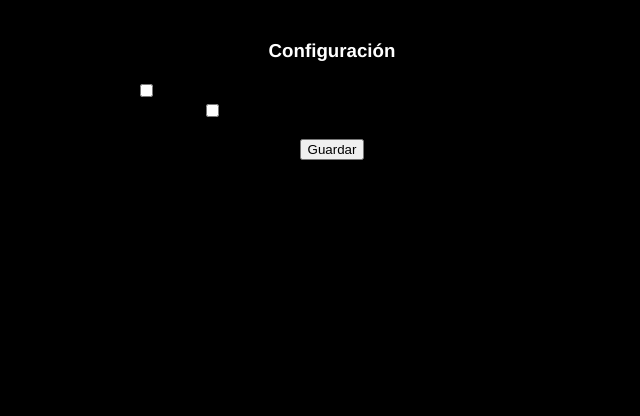
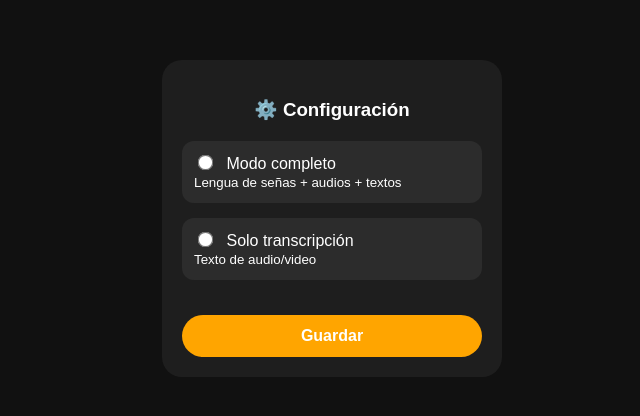
Before and after one commit to santiagobustoscoca-stack/Software.github.io, a browser extension: page templates/config.html in a window 1280 px wide. Shown: the whole page, without its empty margins (308-948 px from the left). Drawn offline with Linux system fonts and the light colour scheme; files that its build step writes are made by us from their sources.

Commit message:
Cambios Santiago: ajustar configuración del usuario

```diff
--- a/style.css
+++ b/style.css
@@ -8,3 +8,66 @@ body {
 p,h1,h2,h3 {
     color:white
 }
+
+body {
+    background: #111;
+     color: white;
+    font-family: Arial, sans-serif;
+    text-align: center;
+    padding: 20px;
+}
+
+.config-container {
+    max-width: 300px;
+    margin: 0 auto;
+    background: #1e1e1e;
+    border-radius: 20px;
+    padding: 20px;
+}
+
+.option {
+    background: #2c2c2c;
+    margin: 15px 0;
+    padding: 12px;
+    border-radius: 12px;
+    text-align: left;
+    cursor: pointer;
+    transition: background 0.2s;
+}
+
+.option.selected {
+    background: orange;
+    color: #111;
+}
+
+input[type="radio"] {
+    margin-right: 10px;
+    transform: scale(1.2);
+    accent-color: orange;
+}
+
+label {
+    font-size: 16px;
+    cursor: pointer;
+}
+
+button {
+    background: orange;
+    border: none;
+    padding: 12px 24px;
+    border-radius: 40px;
+    color: white;
+    font-size: 16px;
+    font-weight: bold;
+    cursor: pointer;
+    margin-top: 20px;
+    width: 100%;
+}
+
+button:hover {
+    background: darkorange;
+}
+
+h3 {
+    margin-bottom: 20px;
+}
--- a/templates/config.html
+++ b/templates/config.html
@@ -5,24 +5,22 @@
     <link rel="stylesheet" href="style.css">
 </head>
 <body>
-  <h3>Configuración</h3>
+  <div class="config-container">
+        <h3>⚙️ Configuración</h3>
 
-  <label>
-    <input type="checkbox" id="modoCompleto">
-    Modo completo (lengua de señas + audios + textos)
-  </label>
+        <div class="option">
+            <input type="radio" name="modo" id="modoCompleto" value="completo">
+            <label for="modoCompleto"> Modo completo<br><small>Lengua de señas + audios + textos</small></label>
+        </div>
 
-  <br>
+        <div class="option">
+            <input type="radio" name="modo" id="soloTranscripcion" value="soloTranscripcion">
+            <label for="soloTranscripcion">Solo transcripción<br><small>Texto de audio/video</small></label>
+        </div>
 
-  <label>
-    <input type="checkbox" id="soloTranscripcion">
-    Solo transcripción de audio/video
-  </label>
+        <button id="saveBtn">Guardar</button>
+    </div>
 
-  <br><br>
-
-  <button id="saveBtn">Guardar</button>
-
-  <script src="config.js"></script>
+    <script src="config.js"></script>
 </body>
 </html>
```
Also changed, not shown: config.js (+33 -5 lines), templates/index.html (+0 -1 lines), templates/popup.html (+5 -3 lines), 1 other file.
